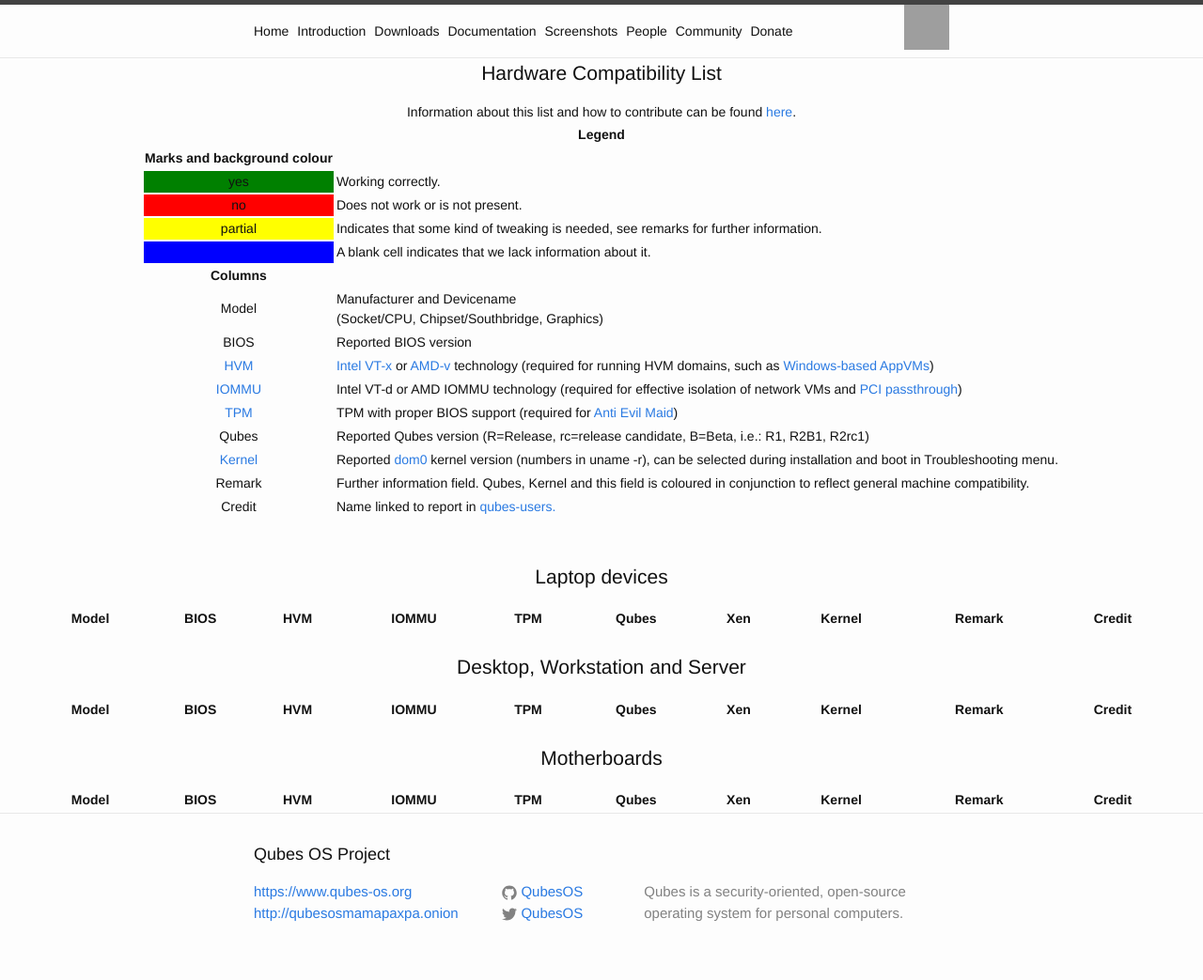
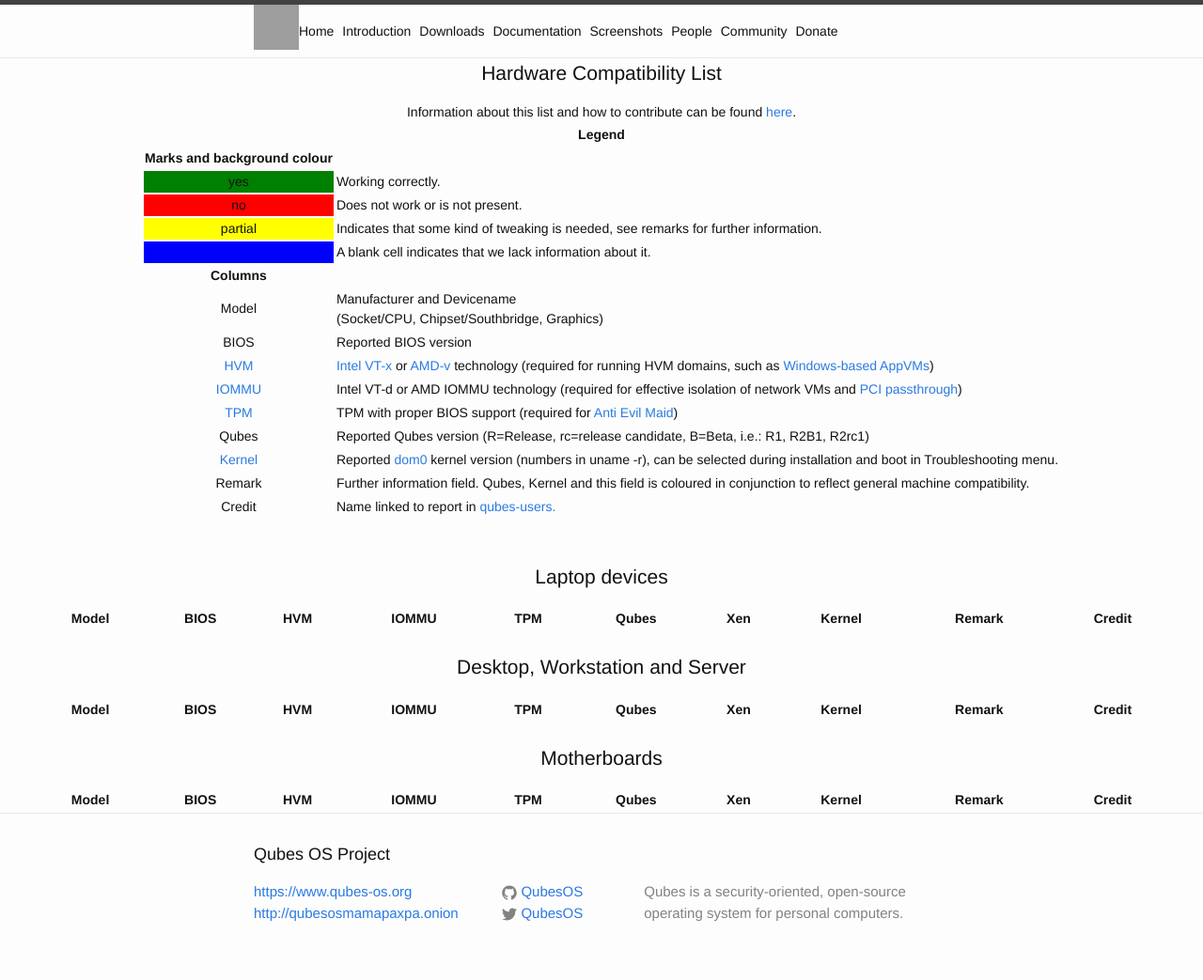
Before and after one commit to QubesOS/qubesos.github.io, a Jekyll site: the page built from pages/hcl.html, in a window 1280 px wide. Shown: the whole page at 94% size. Built offline with Jekyll 4.4.1, drawn with Linux system fonts in a browser that asks for light colours; grey boxes are pictures that could not be loaded.

Commit message:
Change Qubes icon float direction (fixes QubesOS/qubes-issues#1327)

```diff
--- a/_includes/header.html
+++ b/_includes/header.html
@@ -3,7 +3,7 @@
   <div class="wrapper">
 
     <img src="{{ "/attachment/icons/128x128/apps/qubes-logo-icon.png" | prepend: site.baseurl | prepend: site.url }}"
-                width="48" height="48" style="float:right" alt="Qubes OS Project">
+                width="48" height="48" style="float:left" alt="Qubes OS Project">
 
     <nav class="site-nav">
       <a href="#" class="menu-icon">
```
